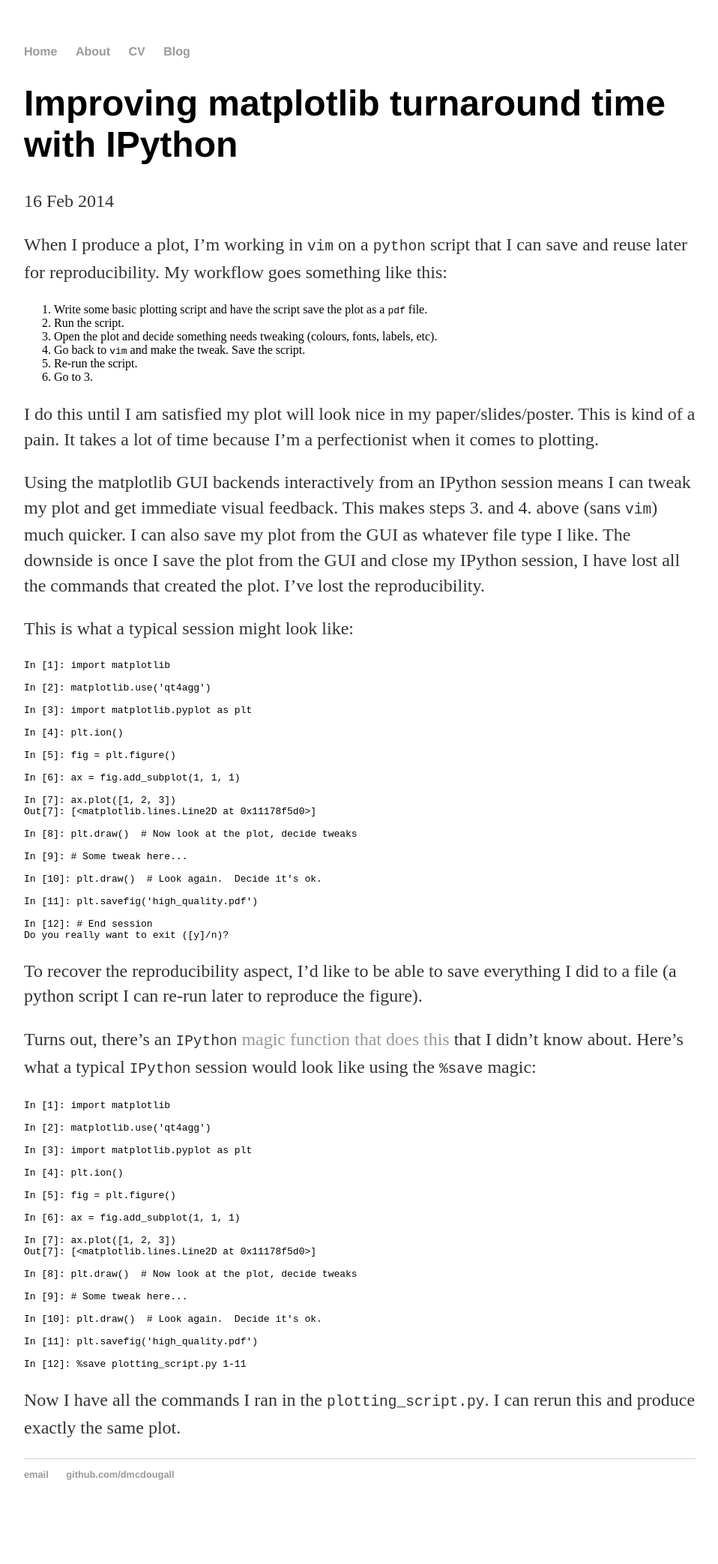
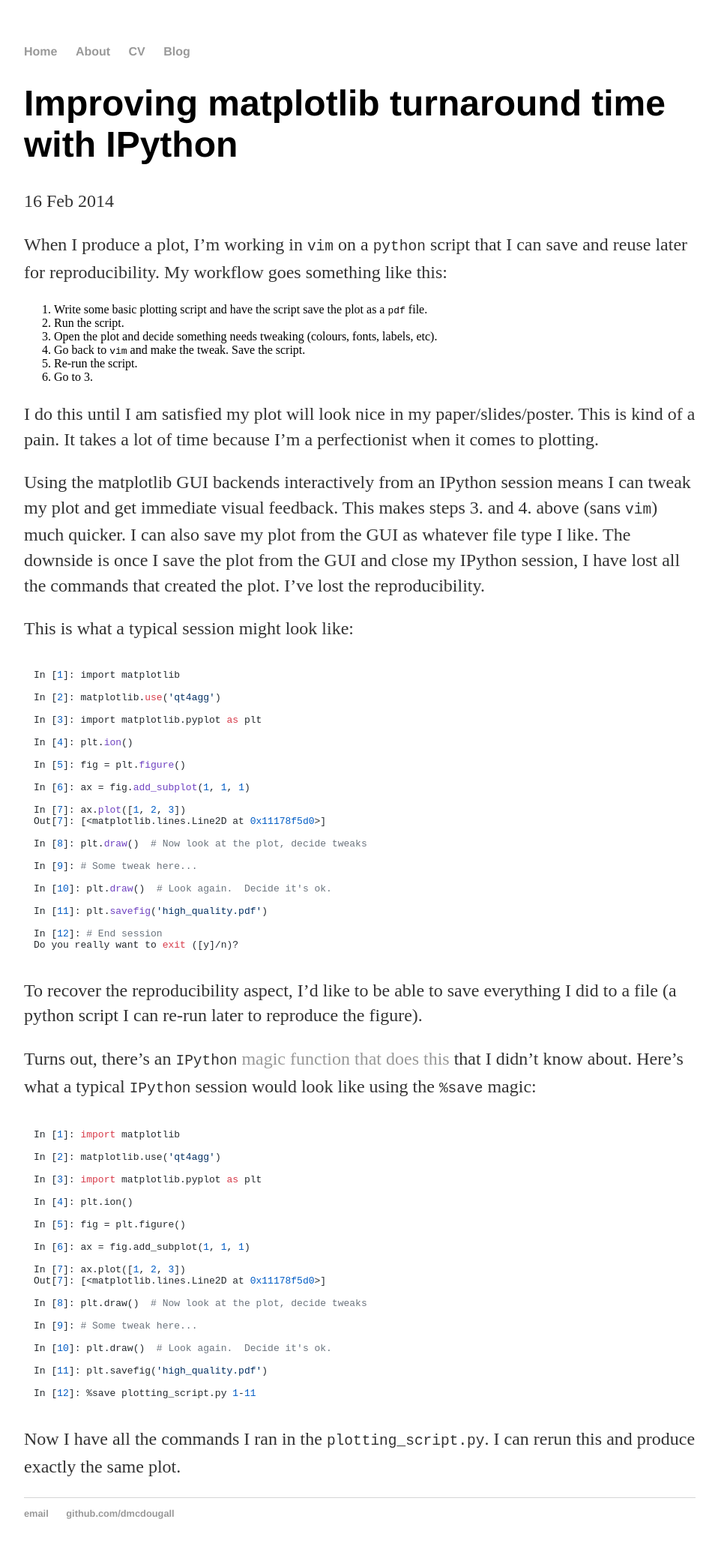
Before and after one commit to dmcdougall/dmcdougall.github.com, a Jekyll site: the page built from _posts/2014-02-15-improving-matplotlib-turnaround-time-with-ipython.markdown, in a window 1280 px wide. Shown: the whole page at 75% size, without its empty margins (160-1118 px from the left). Built offline with Jekyll 4.4.1, drawn with Linux system fonts in a browser that asks for light colours; nearby versions of some CDN libraries; before the commit the page ends 2034 px from its top, so only the background shows below that.

Commit message:
Add code highlighting

```diff
--- a/_layouts/default.html
+++ b/_layouts/default.html
@@ -4,7 +4,24 @@
     <title>{{ page.title }}</title>
     <!-- link to main stylesheet -->
     <link rel="stylesheet" type="text/css" href="/css/main.css">
-    <script type="text/javascript" src="http://cdn.mathjax.org/mathjax/latest/MathJax.js?config=TeX-AMS-MML_HTMLorMML" defer></script>
+    <link rel="stylesheet" href="//cdnjs.cloudflare.com/ajax/libs/highlight.js/8.5/styles/github.min.css">
+    <script type="text/javascript" src="http://cdn.mathjax.org/mathjax/latest/MathJax.js?config=TeX-AMS-MML_HTMLorMML"></script>
+    <script src="//cdnjs.cloudflare.com/ajax/libs/highlight.js/8.5/highlight.min.js"></script>
+    <style>
+      pre {
+        word-wrap: normal;
+        -moz-hyphens: none;
+        -ms-hyphens: none;
+        -webkit-hyphens: none;
+        hyphens: none;
+        <!-- font&#45;size: 0.7em; -->
+        line-height: 1.3em;
+      }
+      pre code, pre tt {
+        white-space: pre;
+      }
+    </style>
+    <script>hljs.initHighlightingOnLoad();</script>
   </head>
   <body>
     <nav>
```
